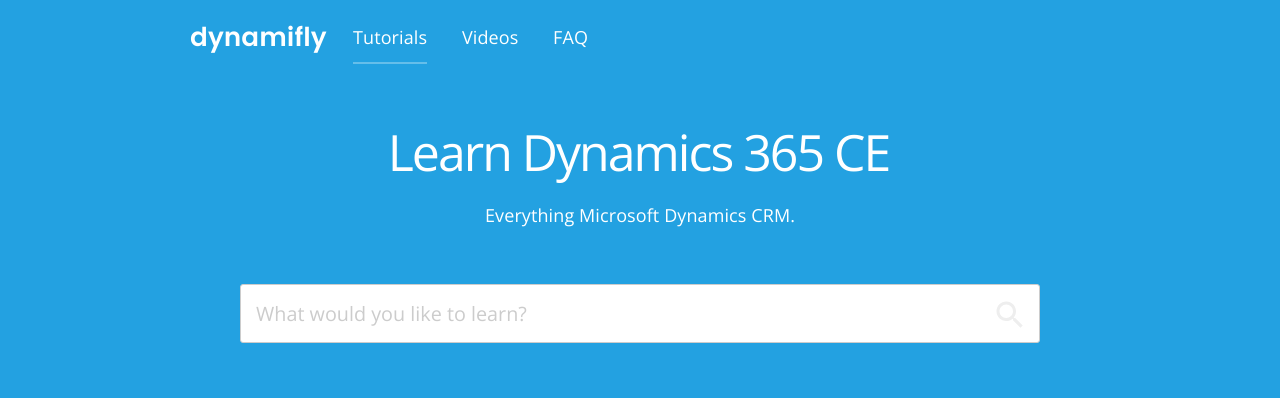
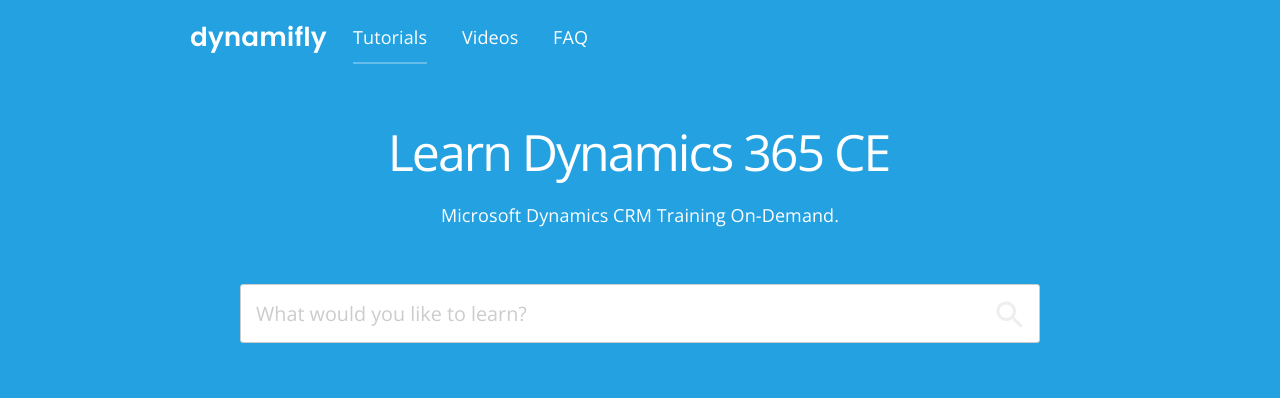
Before and after one commit to danielleeman/dynamifly, a Jekyll site: the page built from index.html, in a window 1280 px wide. Shown: the top 398 px of the page. Built offline with Jekyll 4.4.1, drawn with Linux system fonts in a browser that asks for light colours; nearby versions of some CDN libraries.

Commit message:
Updated tagline

```diff
--- a/_layouts/default.html
+++ b/_layouts/default.html
@@ -35,7 +35,7 @@
 				</section>
 				<section class="hero_search">
 					<h1>Learn Dynamics 365 CE</h1>
-					<p>Everything Microsoft Dynamics CRM.</p>
+					<p>Microsoft Dynamics CRM Training On-Demand.</p>
 					{% include search.html %}
 				</section>
 			</div>
```
